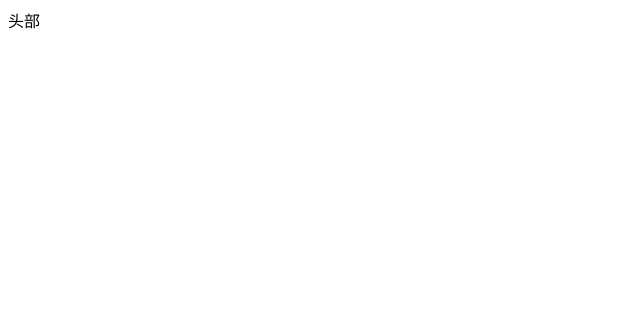
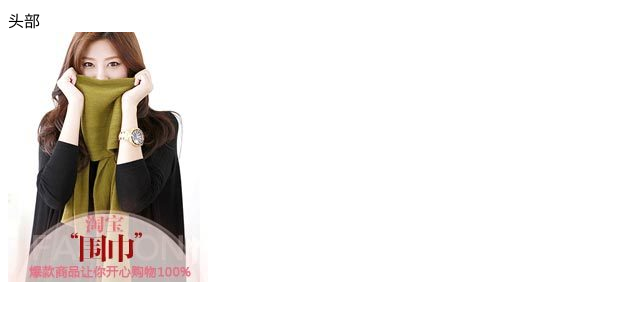
Before and after one commit to cjm123456/gitStudy02, a plain HTML site: page index.html in a window 1280 px wide. Shown: the whole page, without its empty margins (0-640 px from the left). Drawn offline with Linux system fonts and the light colour scheme.

Commit message:
来了一个美女

```diff
--- a/index.html
+++ b/index.html
@@ -10,5 +10,6 @@
     <header>
         <span>头部</span>
     </header>
+    <img src="./围巾.jpg" alt="">
 </body>
 </html>
```
